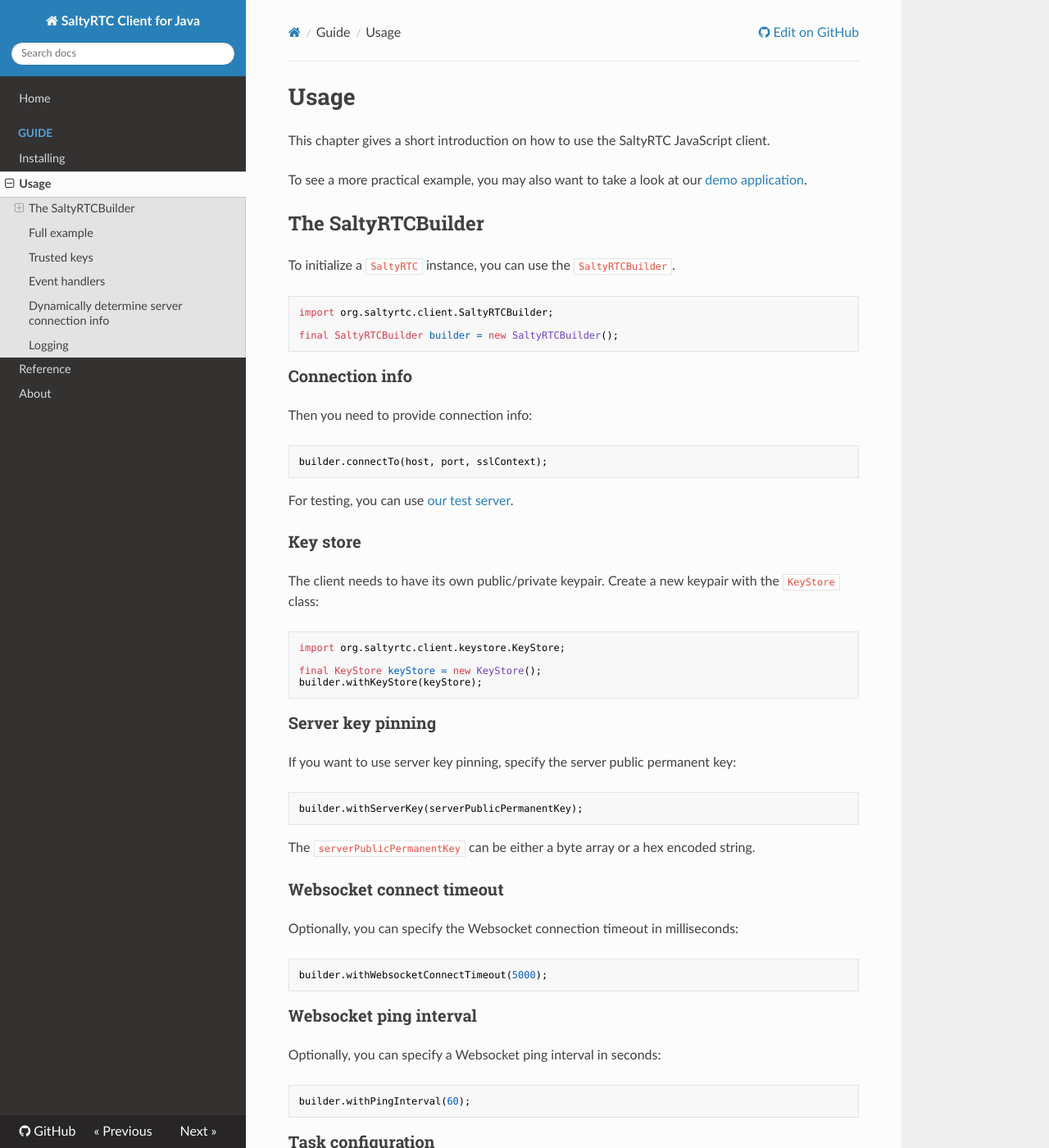
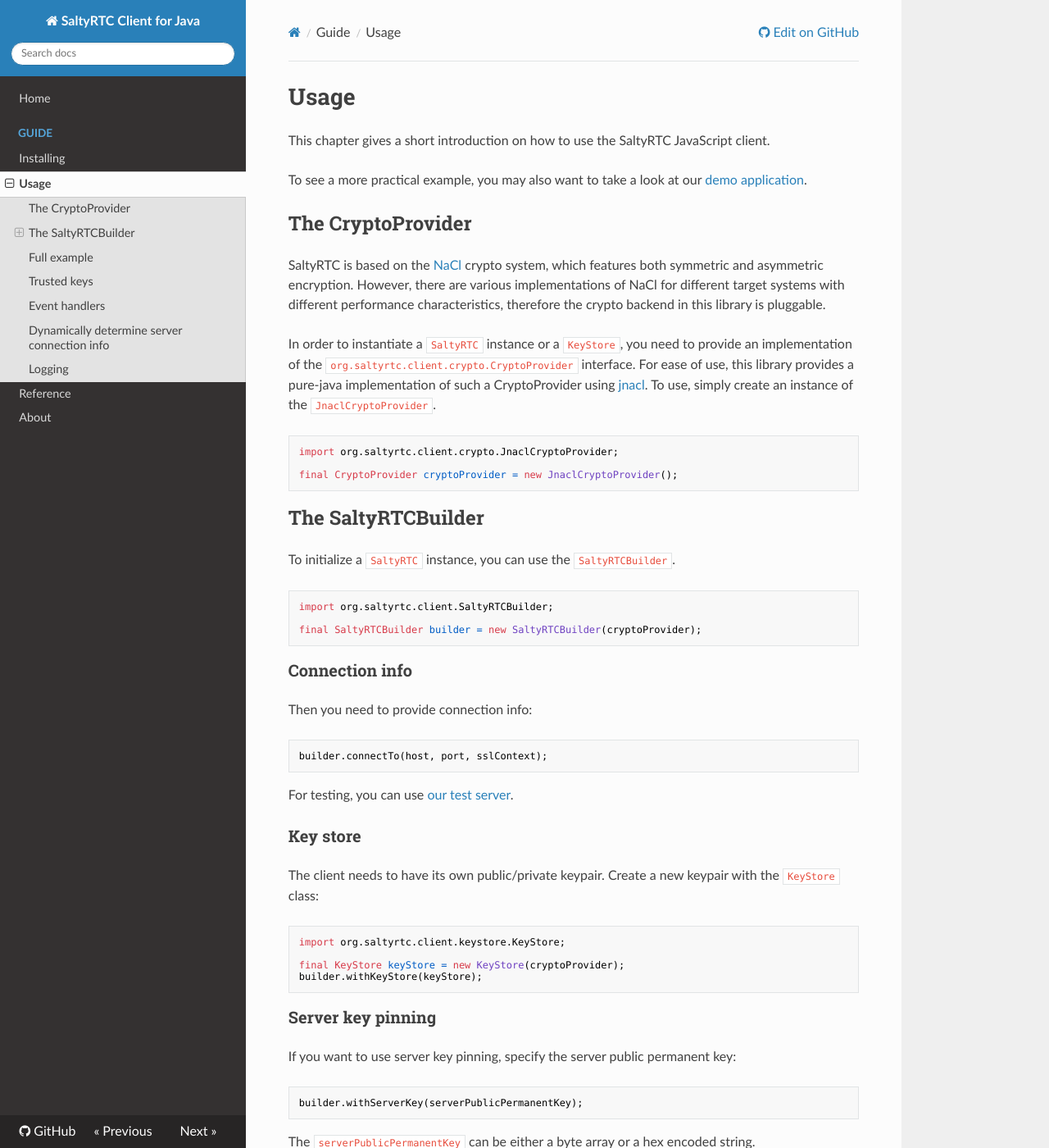
Before and after one commit to saltyrtc/saltyrtc-client-java, an MkDocs documentation site: the page built from docs/docs/usage.md, in a window 1280 px wide and 1400 px high. Shown: the whole window at 82% size. Built offline with MkDocs 1.6.1, drawn with Linux system fonts in a browser that asks for light colours; nearby versions of some CDN libraries; old or Windows-style settings are respelled for this version of MkDocs; some of the changed text lies outside the part shown.

Commit message:
Update docs with new CryptoProvider interface

````diff
--- a/docs/docs/usage.md
+++ b/docs/docs/usage.md
@@ -4,6 +4,25 @@
 
 To see a more practical example, you may also want to take a look at our [demo
 application](https://github.com/saltyrtc/saltyrtc-demo).
+
+## The CryptoProvider
+
+SaltyRTC is based on the [NaCl](https://nacl.cr.yp.to/) crypto system, which
+features both symmetric and asymmetric encryption. However, there are various
+implementations of NaCl for different target systems with different performance
+characteristics, therefore the crypto backend in this library is pluggable.
+
+In order to instantiate a `SaltyRTC` instance or a `KeyStore`, you need to
+provide an implementation of the `org.saltyrtc.client.crypto.CryptoProvider`
+interface. For ease of use, this library provides a pure-java implementation of
+such a CryptoProvider using [jnacl](https://github.com/neilalexander/jnacl). To
+use, simply create an instance of the `JnaclCryptoProvider`.
+
+```java
+import org.saltyrtc.client.crypto.JnaclCryptoProvider;
+
+final CryptoProvider cryptoProvider = new JnaclCryptoProvider();
+```
 
 ## The SaltyRTCBuilder
 
@@ -12,7 +31,7 @@
 ```java
 import org.saltyrtc.client.SaltyRTCBuilder;
 
-final SaltyRTCBuilder builder = new SaltyRTCBuilder();
+final SaltyRTCBuilder builder = new SaltyRTCBuilder(cryptoProvider);
 ```
 
 ### Connection info
@@ -33,7 +52,7 @@
 ```java
 import org.saltyrtc.client.keystore.KeyStore;
 
-final KeyStore keyStore = new KeyStore();
+final KeyStore keyStore = new KeyStore(cryptoProvider);
 builder.withKeyStore(keyStore);
 ```
 
@@ -105,13 +124,15 @@
 import javax.net.ssl.SSLContext;
 import org.saltyrtc.client.SaltyRTC;
 import org.saltyrtc.client.SaltyRTCBuilder;
+import org.saltyrtc.client.crypto.CryptoProvider;
 import org.saltyrtc.client.keystore.KeyStore;
 import org.saltyrtc.tasks.webrtc.WebRTCTask;
 
 final SSLContext sslContext = SSLContext.getDefault();
-final SaltyRTC client = new SaltyRTCBuilder()
+final CryptoProvider cryptoProvider = new JnaclCryptoProvider();
+final SaltyRTC client = new SaltyRTCBuilder(cryptoProvider)
         .connectTo(Config.SALTYRTC_HOST, Config.SALTYRTC_PORT, sslContext)
-        .withKeyStore(new KeyStore())
+        .withKeyStore(new KeyStore(cryptoProvider))
         .withPingInterval(60)
         .withWebsocketConnectTimeout(5000)
         .withServerKey(Config.SALTYRTC_SERVER_PUBLIC_KEY)
@@ -129,7 +150,7 @@
 the trusted session:
 
 ```java
-final KeyStore keyStore = new KeyStore(ourPrivatePermanentKey);
+final KeyStore keyStore = new KeyStore(cryptoProvider, ourPrivatePermanentKey);
 builder.withKeyStore(keyStore);
 ```
 
@@ -186,7 +207,7 @@
 
 ```java
 final SSLContext sslContext = SSLContext.getDefault();
-final SaltyRTC responder = new SaltyRTCBuilder()
+final SaltyRTC responder = new SaltyRTCBuilder(cryptoProvider)
     .connectTo(new SaltyRTCServerInfo() {
         @Override
         public String getHost(String initiatorPublicKey) {
````
